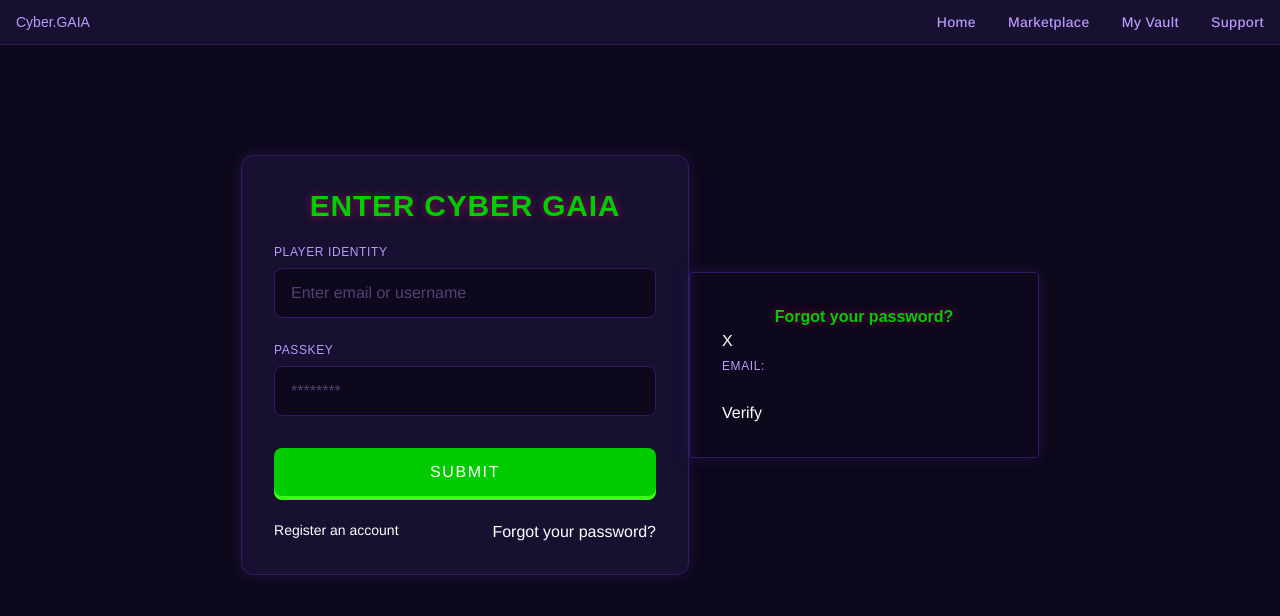
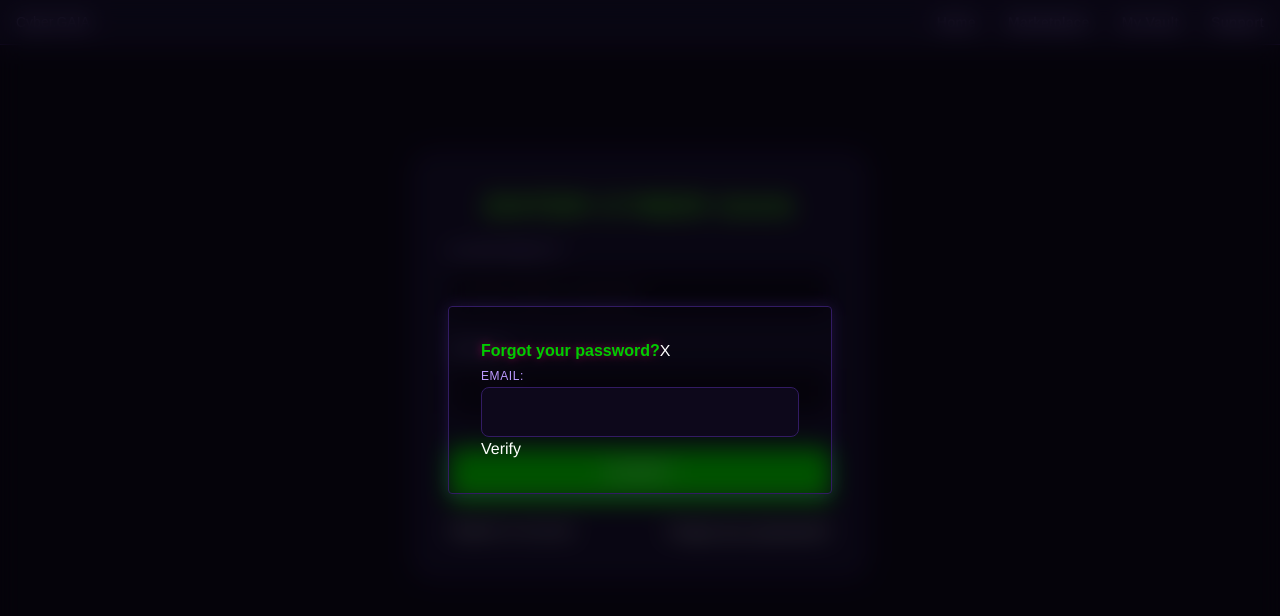
Before and after one commit to KarlKeynes29/gaia-frontend, a React (Vite) app: page / in a window 1280 px wide. Both pictures are taken after a click on the button "Forgot your password?". Shown: the top 616 px of the page. Built offline with nearby package versions, Linux system fonts and the light colour scheme; a web font is replaced by a local one.

Commit message:
add lines to forgot password nad login component

```diff
--- a/src/pages/ForgotPassword.tsx
+++ b/src/pages/ForgotPassword.tsx
@@ -52,13 +52,17 @@ export const ForgotPassword: React.FC<ForgotPasswordModalProps> = ({ isOpen, onC
 
     return (
         <>
-            <div>
-                <div className='w-full border border-border rounded my-8 min-h-fit p-8 transition-all shadow-[0_0_15px_rgba(50,27,99,0.5)]'>
-                <h2 className='text-center'>Forgot your password?</h2>
-                <button onClick={onClose}>X</button>
+            <div className='fixed inset-0 z-50 w-full flex items-center justify-center bg-black/60 backdrop-blur-md p-4'>
+                <div className=' border border-border rounded my-8 p-8 transition-all shadow-[0_0_15px_rgba(50,27,99,0.5)]'>
+                <div className='flex'>
+                    <h2 className='text-center'>Forgot your password?</h2>
+                    <button onClick={onClose}>X</button>
+                </div>
                 <form onSubmit={handleFormSubmit}>
                     <label className='text-xs font-heading uppercase tracking-wider text-text-muted'>Email:</label>
-                    <input className='w-full' onChange={handleInputChange}></input>
+                        <input
+                            className='w-full bg-bg border border-border rounded-lg px-4 py-3 text-text-main focus:outline-none focus:border-accent font-sans transition-colors'
+                            onChange={handleInputChange}></input>
                     <button onClick={onClose} type='button'>{isLoading ? 'Transmitting...' : 'Verify'}</button>
                 </form>
             </div>
--- a/src/pages/Login.tsx
+++ b/src/pages/Login.tsx
@@ -80,7 +80,7 @@ export const Login: React.FC = () => {
     };
 
     return (
-        <div className="flex min-h-[80vh] items-center justify-center px-4">
+       <div className="flex min-h-[80vh] items-center justify-center px-4">
             <div
                 ref={containerRef}
                 className="login-container bg-surface w-full max-w-md h-105 p-8 border border-border rounded-xl shadow-[0_0_15px_rgba(50,27,99,0.5)] transition-all"
@@ -148,5 +148,6 @@ export const Login: React.FC = () => {
                 onClose={() => { setShowForgotPasswordModal(false) }}
             />
         </div>
+
     );
 }
```
